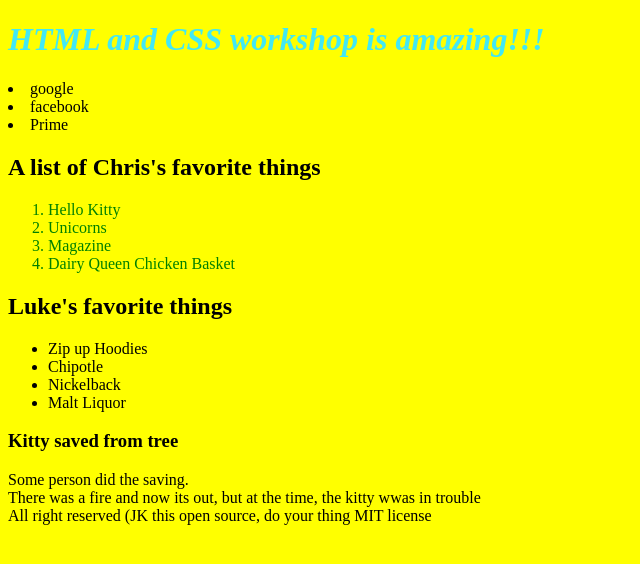
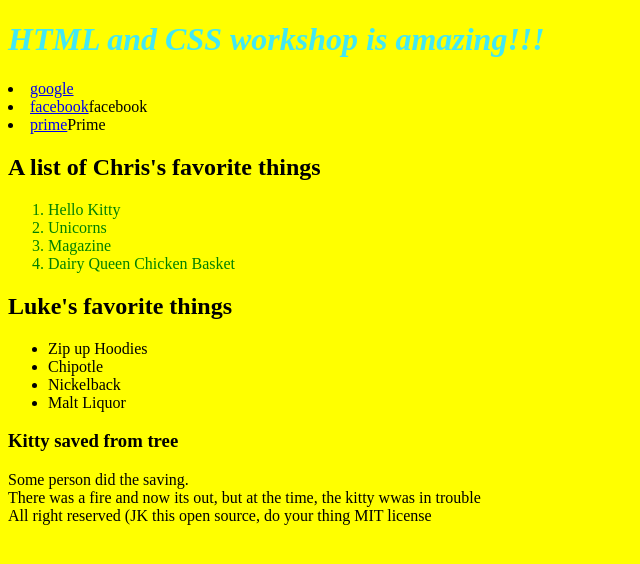
Before and after one commit to naiimabdi/naiimabdi.github.io, a plain HTML site: page index.html in a window 1280 px wide. Shown: the whole page, without its empty margins (0-640 px from the left). Drawn offline with Linux system fonts and the light colour scheme.

Commit message:
Update index.html

```diff
--- a/index.html
+++ b/index.html
@@ -9,9 +9,9 @@
    <main>
    <h1>HTML and CSS workshop is amazing!!!</h1>
      <nav>
-       <li>google</li>
-       <li>facebook</li>
-       <li>Prime</li>
+       <li><a href="http://www.google.com">google</a></li>
+       <li><a href="http://www.facebook.com">facebook</a>facebook</li>
+       <li><a href="http://www.prime.com">prime</a>Prime</li>
        <link rel="stylesheet"href=" styles.css"/>
        </nav>
    <h2>A list of Chris's favorite things</h2>
```
